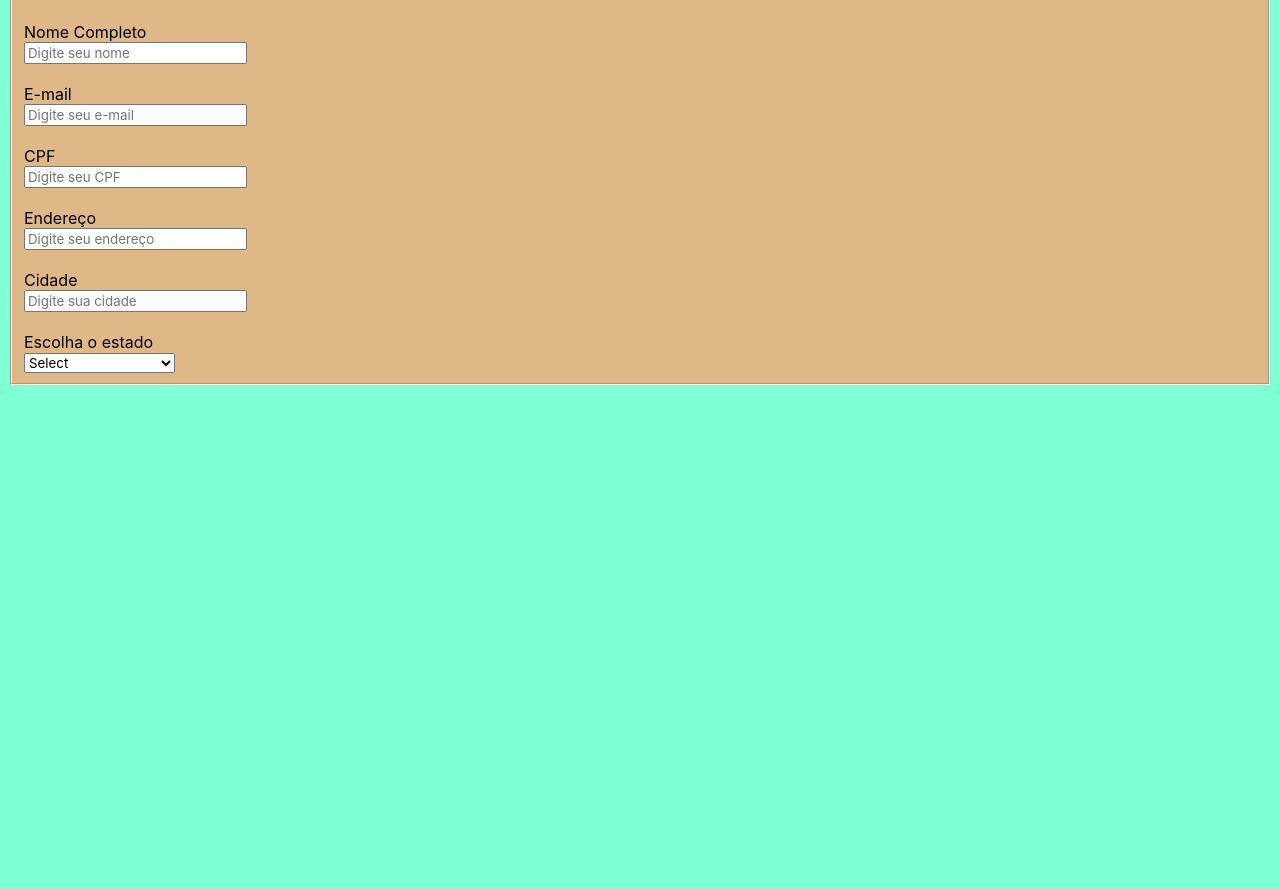
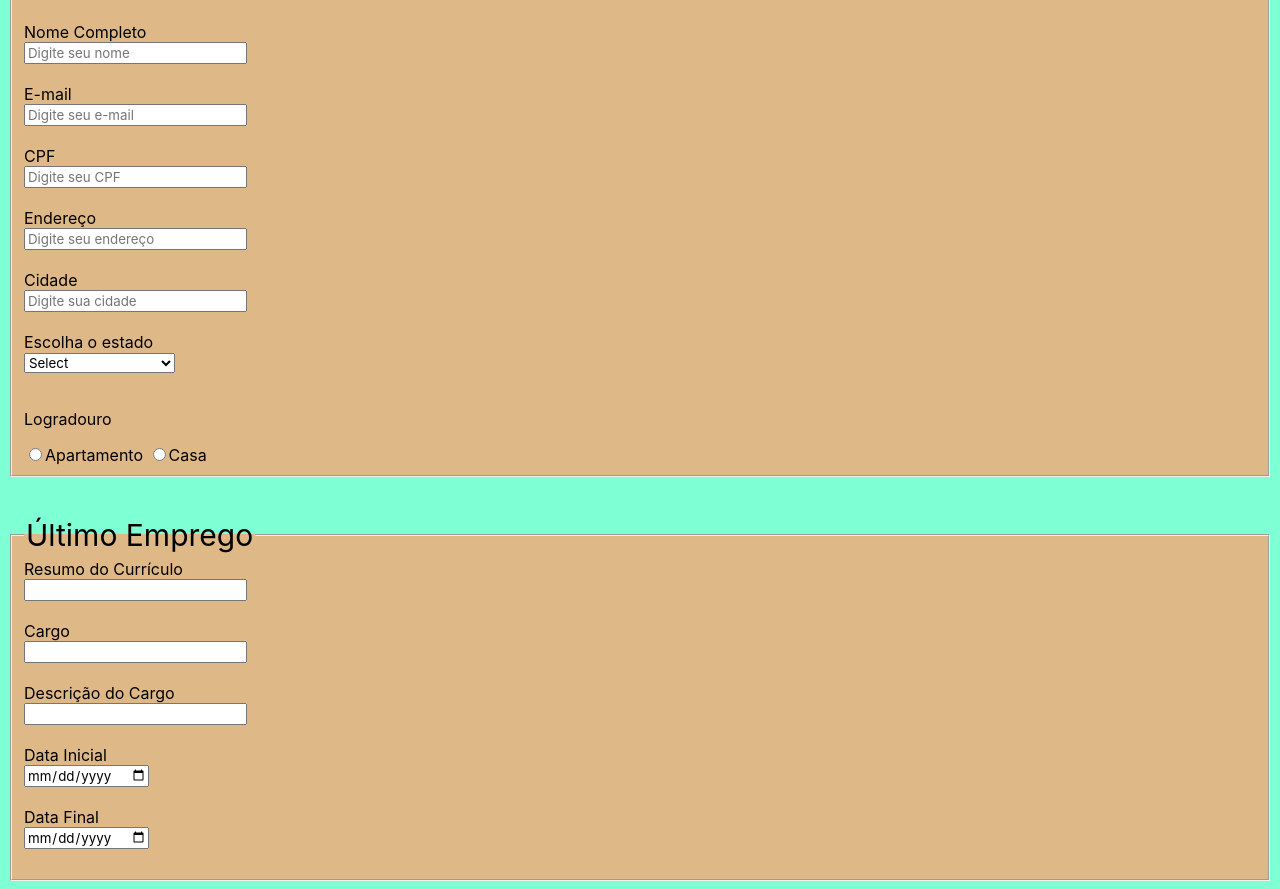
Before and after one commit to RafaAssad/JavaGo, a plain HTML site: page exercises/6_1/form.html in a window 1280 px wide. Shown: the part 128-1017 px from the top of the page. Before the commit the page ends 800 px from the top, so only its background shows below. Drawn offline with Linux system fonts and the light colour scheme.

Commit message:
ate data

```diff
--- a/exercises/6_1/form.html
+++ b/exercises/6_1/form.html
@@ -23,9 +23,25 @@
         <label for="city">Cidade</label><br>
         <input id="city" type="text" placeholder="Digite sua cidade" maxlength="28" required><br><br>
         <label for="estado">Escolha o estado</label><br>
-        <select id="estado" name="estado" id="state">
+        <select id="estado" name="estado" id="state" required>
             <option>Select</option>
-        </select>
+        </select><br><br>
+        <p>Logradouro</p>
+        <label for="ap"><input name="log" id="ap" value="a" type="radio">Apartamento</label>
+        <label for="casa"><input name="log" id="casa" value="c" type="radio">Casa</label>
+    </fieldset><br><br>
+    <fieldset>
+        <legend>Último Emprego</legend>
+        <label for="resume">Resumo do Currículo</label><br>
+        <input id="resume" type="text" maxlength="1000" required><br><br>
+        <label for="cargo">Cargo</label><br>
+        <input id="cargo" type="text" maxlength="40" required><br><br>
+        <label for="descricao">Descrição do Cargo</label><br>
+        <input id="descricao" type="text" maxlength="500" required><br><br>
+        <label for="datei">Data Inicial</label><br>
+        <input id="datei" type="date" name="datei" required><br><br>
+        <label for="datef">Data Final</label><br>
+        <input id="datef" type="date" name="datef" required><br><br>
     </fieldset>
 </form>
 <script src="script.js"></script>
```
